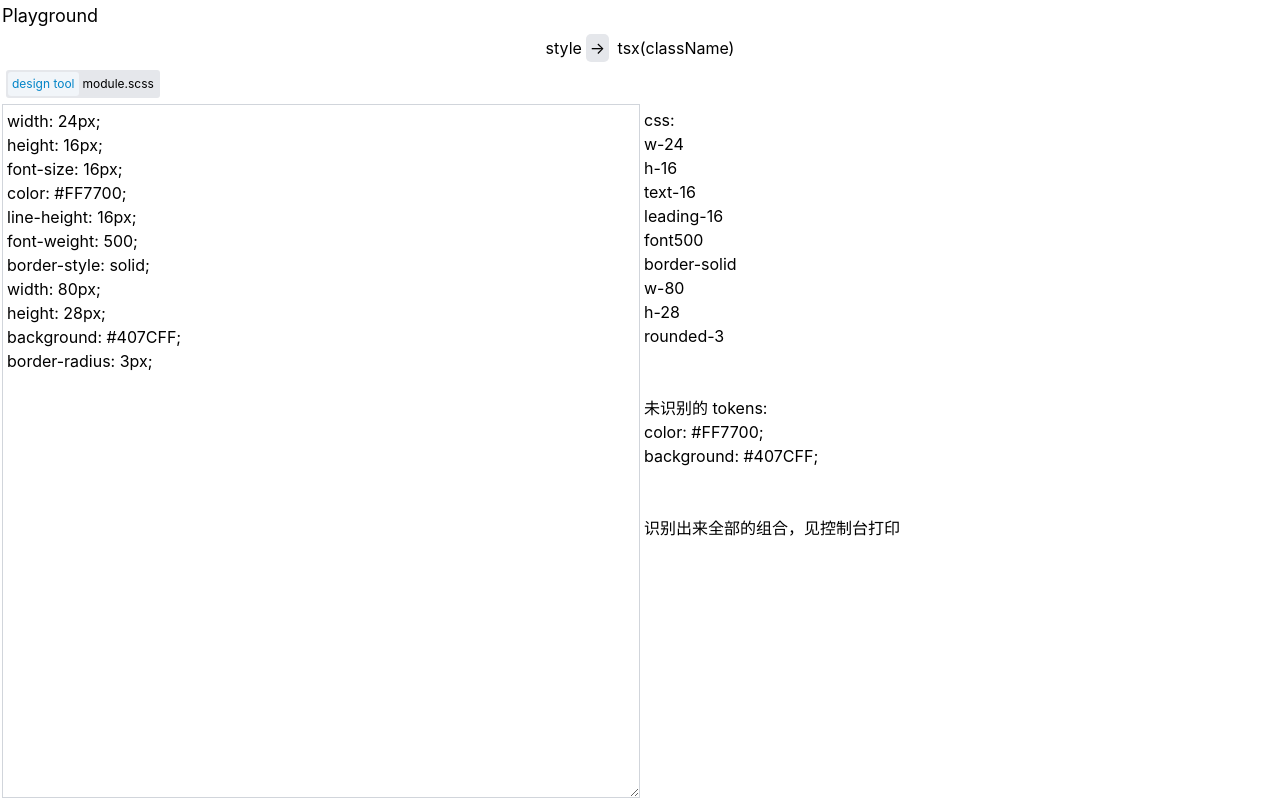
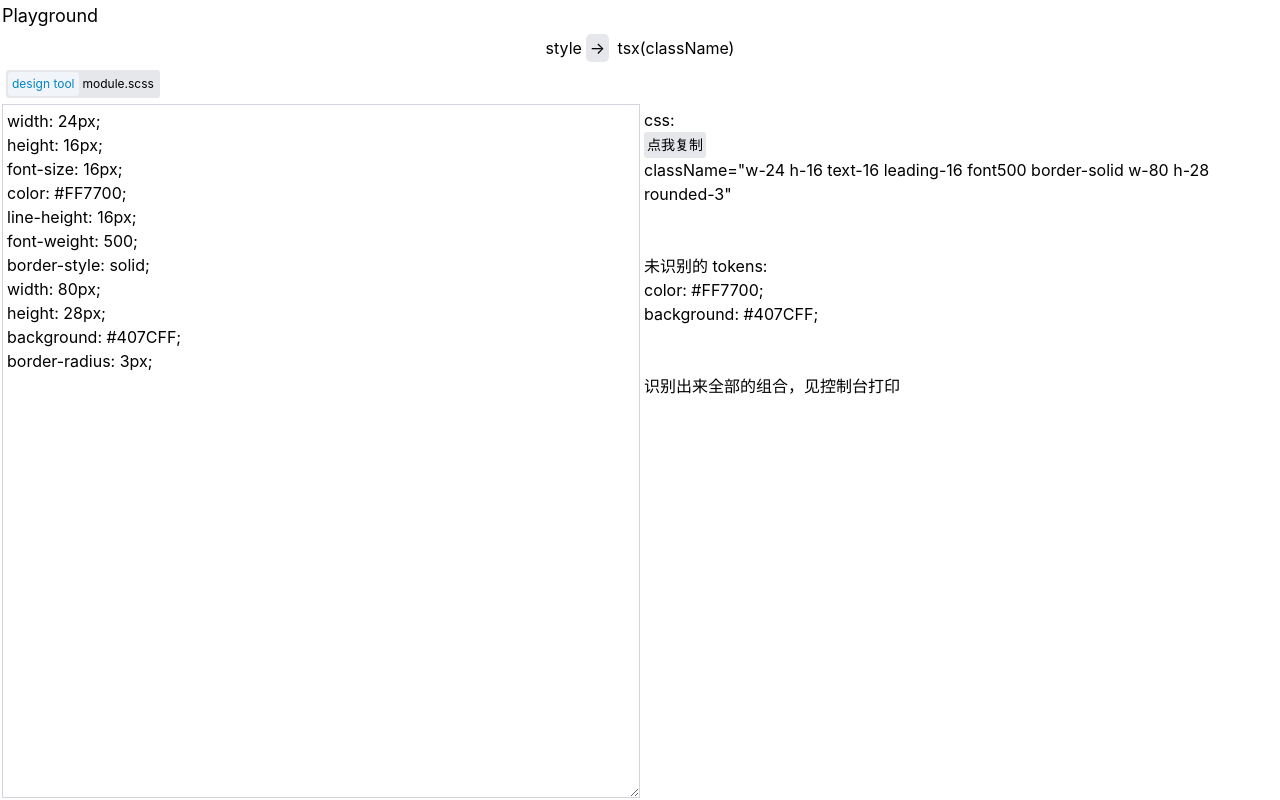
Before and after one commit to anyexinglu/atomic, a React (Vite) app: page / in a window 1280 px wide. Both pictures are taken after a click on the element "->". Built offline with nearby package versions, Linux system fonts and the light colour scheme.

Commit message:
设计工具的转化，支持粘贴后将对应的原子css写法同步到剪贴板

```diff
--- a/package.json
+++ b/package.json
@@ -7,6 +7,7 @@
     "preview": "vite preview"
   },
   "dependencies": {
+    "copy-to-clipboard": "^3.3.1",
     "postcss-import": "^14.0.2",
     "react": "^17.0.2",
     "react-dom": "^17.0.2"
--- a/src/demo/App.tsx
+++ b/src/demo/App.tsx
@@ -1,4 +1,5 @@
-import { useEffect, useState } from 'react'
+import { RefObject, useEffect, useRef, useState } from 'react'
+import copy from 'copy-to-clipboard'
 import { AtomicGenerator, StringifiedUtil } from '../atomic'
 import { jsDemoEntries, cssDemosEntries } from './data'
 import config from './config'
@@ -30,6 +31,7 @@ function App() {
   const demoEntries = direction[0] === 'tsx(className)' ? jsDemoEntries : cssDemosEntries
   const [type, setType] = useState(demoEntries[defaultTypeIndex][0])
   const [value, setValue] = useState(demoEntries[defaultTypeIndex][1])
+  const textareaRef = useRef<HTMLTextAreaElement>(null)
 
   useEffect(() => {
     setValue(demoEntries.find((item) => item[0] === type)?.[1] || '')
@@ -72,6 +74,7 @@ function App() {
       </div>
       <div className="flex flex-1">
         <textarea
+          ref={textareaRef}
           placeholder="请用空格分割"
           className="w-1/2 border-solid border-1 border-gray-300 text-base p-4"
           value={value}
@@ -81,7 +84,7 @@ function App() {
           {direction[0] === 'tsx(className)' ? (
             <FromAtomic value={value} />
           ) : (
-            <ToAtomic value={value} />
+            <ToAtomic value={value} type={type} textareaRef={textareaRef} />
           )}
         </div>
       </div>
@@ -136,7 +139,15 @@ function FromAtomic({ value }: { value: string }) {
   )
 }
 
-function ToAtomic({ value }: { value: string }) {
+function ToAtomic({
+  type,
+  value,
+  textareaRef
+}: {
+  type: string
+  value: string
+  textareaRef: RefObject<HTMLTextAreaElement>
+}) {
   const styles = value
     .split('\n')
     .filter((item) => item.includes(':'))
@@ -151,16 +162,43 @@ function ToAtomic({ value }: { value: string }) {
     )
   )
 
-  const classes: string[] = []
+  const classesRef = useRef<string[]>([])
+  classesRef.current = []
   const unknownTokens: string[][] = []
   tokens.forEach((token) => {
     const className = processToAtomic(token)
     if (className) {
-      classes.push(className)
+      classesRef.current.push(className)
     } else {
       unknownTokens.push(token)
     }
   })
+
+  // 剪切板跟着内容变化
+  const clsStr = `className="${classesRef.current.join(' ')}"`
+  useEffect(() => {
+    clsStr && copy(clsStr)
+  }, [clsStr])
+
+  let content
+  if (type === 'design tool') {
+    content = (
+      <p>
+        <button
+          className="bg-gray-200 text-sm p-3 rounded-3"
+          onClick={() => {
+            copy(clsStr)
+          }}
+        >
+          点我复制
+        </button>
+        <br />
+        <span>className="{classesRef.current.join(' ')}"</span>
+      </p>
+    )
+  } else {
+    content = classesRef.current.map((item) => <div key={item}>{item}</div>)
+  }
 
   console.log('..识别出来全部的组合：', tokens)
 
@@ -168,11 +206,7 @@ function ToAtomic({ value }: { value: string }) {
     <>
       css:
       <br />
-      <p>
-        {classes.map((item) => (
-          <div>{item}</div>
-        ))}
-      </p>
+      <div>{content}</div>
       <br />
       <br />
       未识别的 tokens:
```
